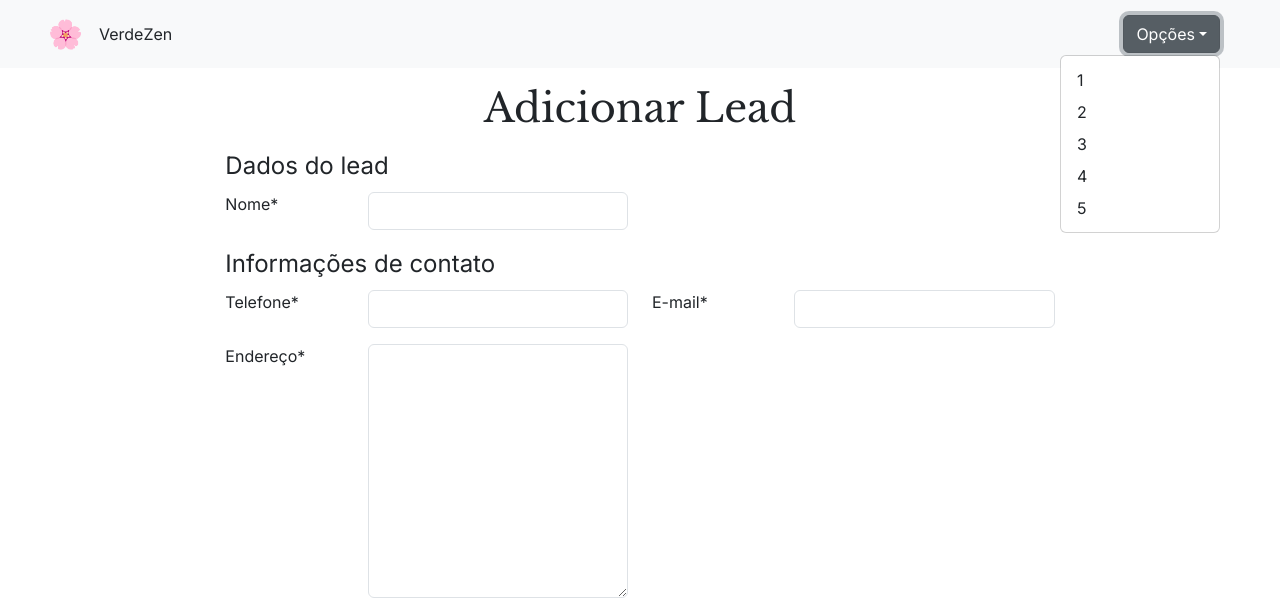
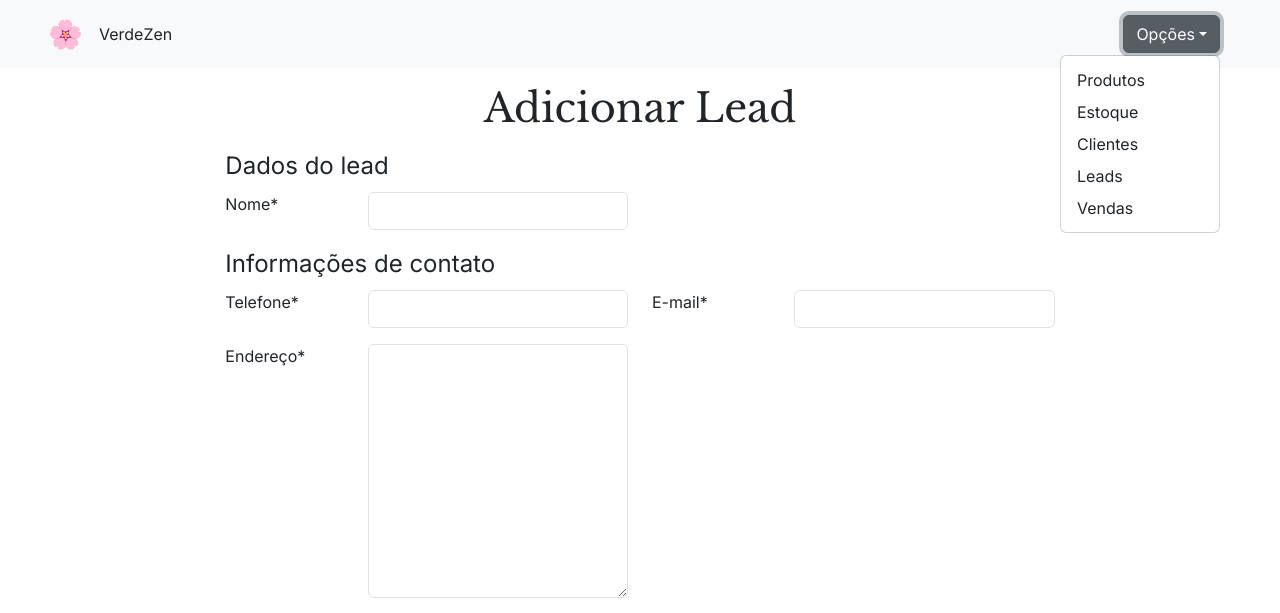
Before and after one commit to pdr-guilherme/crm-nadic, a Django app: page /leads/novo/ in a window 1280 px wide, after a click on "Opções". Shown: the top 613 px of the page. Run offline with Django 5.2, Linux system fonts and the light colour scheme; the visitor is signed in with stand-in values (Sample User, id 1); some libraries are stand-ins or nearby versions.

Commit message:
Adicionar dropdown de opções

```diff
--- a/crm/templates/crm/base.html
+++ b/crm/templates/crm/base.html
@@ -24,11 +24,11 @@
                data-bs-toggle="dropdown"
                aria-expanded="false">Opções</a>
             <ul class="dropdown-menu dropdown-menu-end">
-              <li class="dropdown-item">1</li>
-              <li class="dropdown-item">2</li>
-              <li class="dropdown-item">3</li>
-              <li class="dropdown-item">4</li>
-              <li class="dropdown-item">5</li>
+              <li><a href="{% url 'produtos' %}" class="dropdown-item">Produtos</a></li>
+              <li><a href="{% url 'estoque' %}" class="dropdown-item">Estoque</a></li>
+              <li><a href="{% url 'clientes' %}" class="dropdown-item">Clientes</a></li>
+              <li><a href="{% url 'leads' %}" class="dropdown-item">Leads</a></li>
+              <li><a href="{% url 'vendas' %}" class="dropdown-item">Vendas</a></li>
             </ul>
           </li>
         </ul>
```
